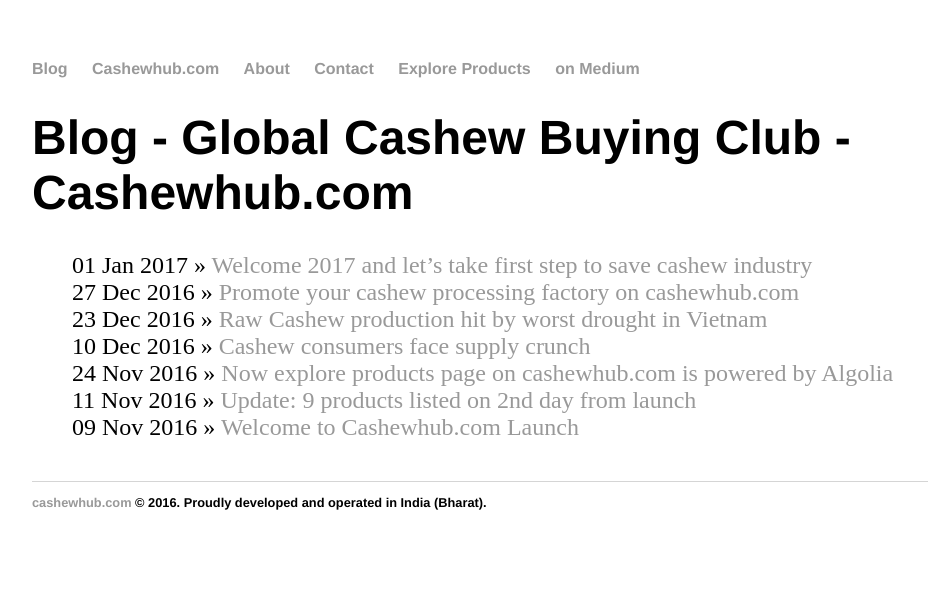
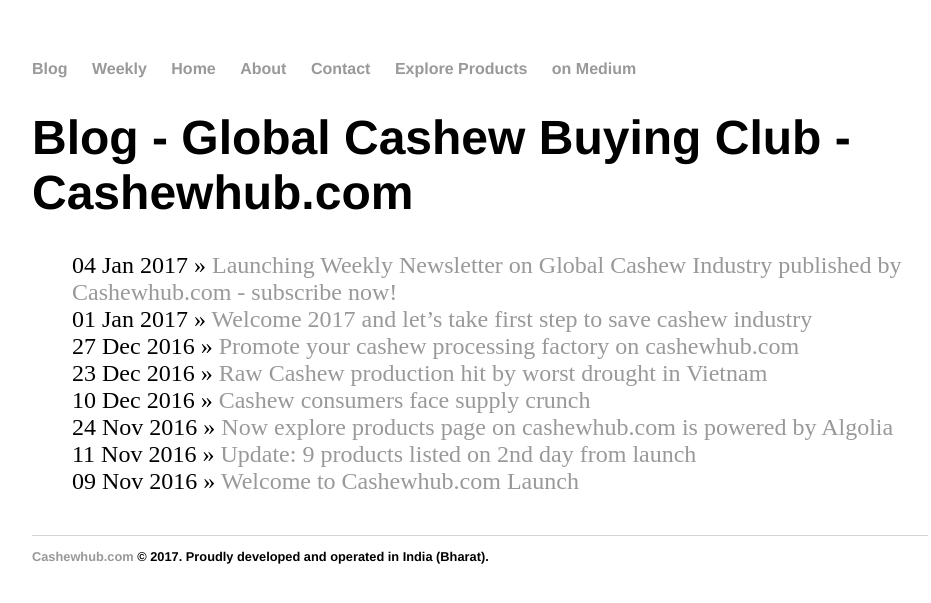
Before and after one commit to cashewhub/cashewhub.github.io, a Jekyll site: the page built from index.html, in a window 1280 px wide. Shown: the top 603 px of the page, without its empty margins (160-1091 px from the left). Built offline with Jekyll 4.4.1, drawn with Linux system fonts in a browser that asks for light colours.

Commit message:
added weekly mailer post

```diff
--- a/_layouts/default.html
+++ b/_layouts/default.html
@@ -9,11 +9,12 @@
 			<nav>
 	    		<ul>
 	        		<li><a href="/">Blog</a></li>
-		        	<li><a href="http://www.cashewhub.com" target="_blank">Cashewhub.com</a></li>
-		        	<li><a href="http://www.cashewhub.com/#about" target="_blank">About</a></li>
-              <li><a href="http://www.cashewhub.com/#contact" target="_blank">Contact</a> </li>
-              <li><a href="http://www.cashewhub.com/search/products/all" target="_blank">Explore Products</a> </li>
-	        		<li><a href="https://medium.com/cashewhub" target="_blank">on Medium</a></li>
+	        		<li><a href="http://weekly.cashewhub.com/" target="_blank">Weekly</a></li>
+		        	<li><a href="http://www.cashewhub.com/" target="_blank">Home</a></li>
+		        	<li><a href="http://www.cashewhub.com/#about/" target="_blank">About</a></li>
+              <li><a href="http://www.cashewhub.com/#contact/" target="_blank">Contact</a> </li>
+              <li><a href="http://www.cashewhub.com/search/products/all/" target="_blank">Explore Products</a> </li>
+	        		<li><a href="https://medium.com/cashewhub/" target="_blank">on Medium</a></li>
 	    		</ul>
 			</nav>
 			<div class="container">
@@ -23,7 +24,7 @@
 			</div><!-- /.container -->
 			<footer>
 	    		<ul>
-	        		<li><a href="http://www.cashewhub.com">cashewhub.com</a> &copy; 2016. Proudly developed and operated in India (Bharat).</li>
+	        		<li><a href="http://www.cashewhub.com">Cashewhub.com</a> &copy; 2017. Proudly developed and operated in India (Bharat).</li>
 				</ul>
 			</footer>
 		</body>
--- /dev/null
+++ b/_posts/2017-01-04-launching-weekly-newsletter-on-global-cashew-industry-subscribe-now.md
@@ -0,0 +1,10 @@
+---
+layout: post
+title: "Launching Weekly Newsletter on Global Cashew Industry published by Cashewhub.com - subscribe now!"
+date: 2017-01-04
+---
+<div class="blurb">
+  <h2>Launching of Weekly Newsletter on Global Cashew Industry.
+    <a href="http://weekly.cashewhub.com/" target="_blank">Subscribe now!</a>
+  </h2>
+</div>
```
Also changed, not shown: Gemfile.lock.
